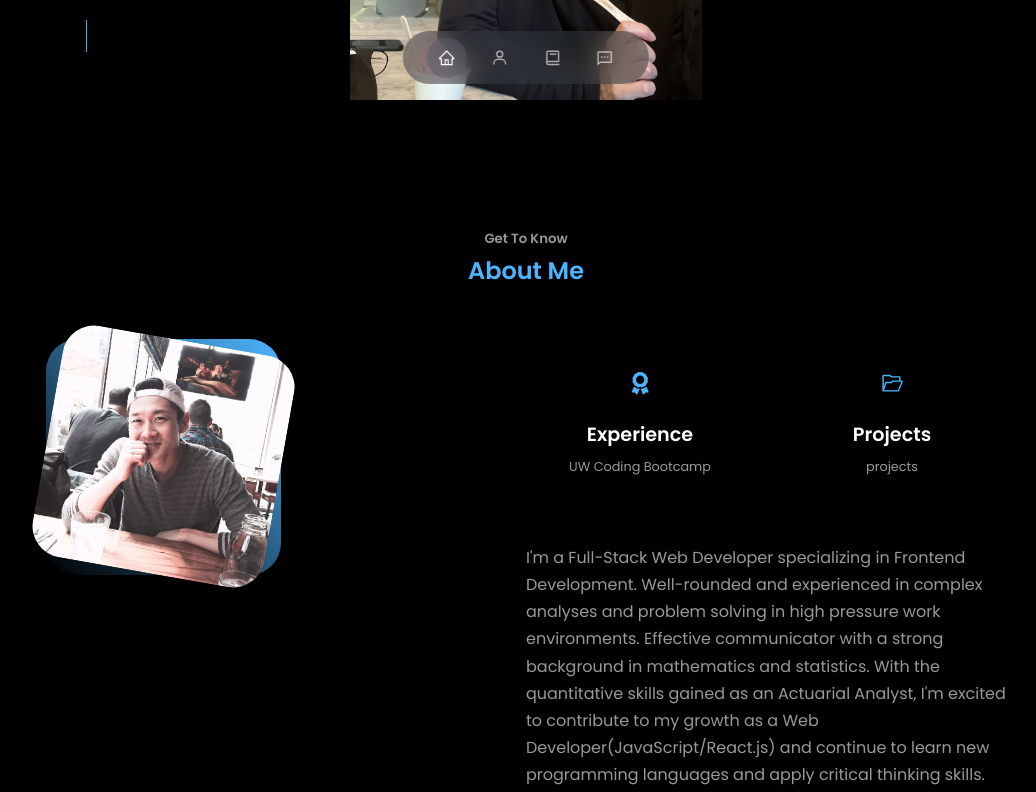
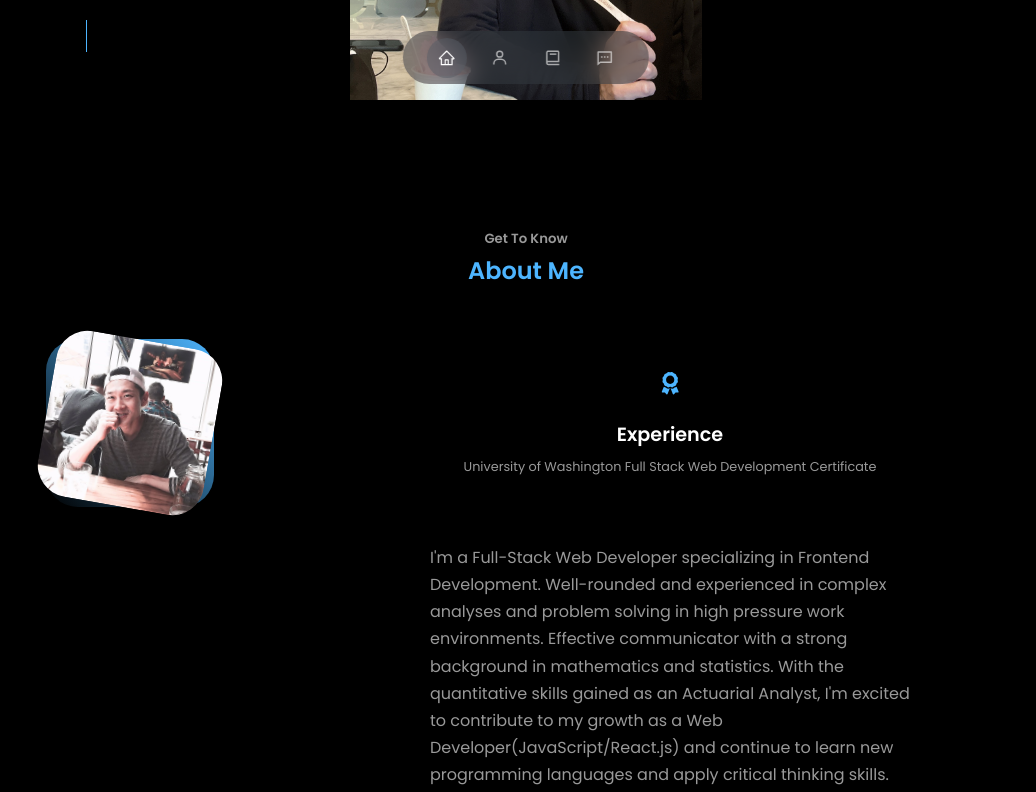
Before and after one commit to ryuandrew/AndrewRyu-Portfolio-React, a React (Create React App) app: page / in a window 1280 px wide. Shown: the part 700-1492 px from the top of the page, without its empty margins (114-1150 px from the left). Built offline with nearby package versions, Linux system fonts and the light colour scheme.

Commit message:
removed an article tag, updated experience

```diff
--- a/src/components/about/About.jsx
+++ b/src/components/about/About.jsx
@@ -2,7 +2,7 @@ import React from "react";
 import "./about.css";
 import Aboutme from "../../assets/about_me.jpg";
 import { FaAward } from "react-icons/fa";
-import { VscFolderOpened } from "react-icons/vsc";
+// import { VscFolderOpened } from "react-icons/vsc";
 
 const About = () => {
     return (
@@ -22,14 +22,17 @@ const About = () => {
                         <article className="about__card">
                             <FaAward className="about__icon" />
                             <h5>Experience</h5>
-                            <small>UW Coding Bootcamp</small>
+                            <small>
+                                University of Washington Full Stack Web
+                                Development Certificate
+                            </small>
                         </article>
 
-                        <article className="about__card">
+                        {/* <article className="about__card">
                             <VscFolderOpened className="about__icon" />
                             <h5>Projects</h5>
                             <small>projects</small>
-                        </article>
+                        </article> */}
                     </div>
                     <p>
                         I'm a Full-Stack Web Developer specializing in Frontend
--- a/src/components/about/about.css
+++ b/src/components/about/about.css
@@ -1,6 +1,6 @@
 .about__container {
     display: grid;
-    grid-template-columns: 35% 50%;
+    grid-template-columns: 25% 50%;
     gap: 15%;
 }
 
@@ -8,7 +8,11 @@
     width: 70%;
     aspect-ratio: 1/1;
     border-radius: 2rem;
-    background: linear-gradient(45deg, transparent, var(--color-primary, transparent));
+    background: linear-gradient(
+        45deg,
+        transparent,
+        var(--color-primary, transparent)
+    );
     display: grid;
     place-items: center;
 }
@@ -26,8 +30,8 @@
 
 .about__cards {
     display: grid;
-    grid-template-columns: repeat(2, 1fr);
-    gap: 1.5rem;
+    /* grid-template-columns: repeat(2, 1fr); */
+    /* gap: 1.5rem; */
 }
 
 .about__card {
@@ -43,7 +47,6 @@
     background: transparent;
     border-color: var(--color-primary-variant);
     cursor: default;
-
 }
 
 .about__icon {
@@ -81,9 +84,9 @@
     .about__content p {
         margin: 1rem 0 1.5rem;
     }
-  }
+}
 
-  /* media queries (small) */
+/* media queries (small) */
 @media screen and (max-width: 600px) {
     .about__me {
         width: 65%;
@@ -102,4 +105,4 @@
     .about__content p {
         margin: 1.5rem 0;
     }
-  }
+}
--- a/src/components/header/Header.jsx
+++ b/src/components/header/Header.jsx
@@ -11,7 +11,7 @@ const Header = () => {
                 <h3>Hello I'm</h3>
                 <h1>Andrew Ryu</h1>
                 <h4 className="text-light">
-          Actively Looking For Frontend Developer Positions
+                    Actively Looking For Full Stack Engineer Positions
                 </h4>
                 <RESUME />
                 <HeaderSocial />
```
Lines whose indentation alone changed are shown as unchanged.
